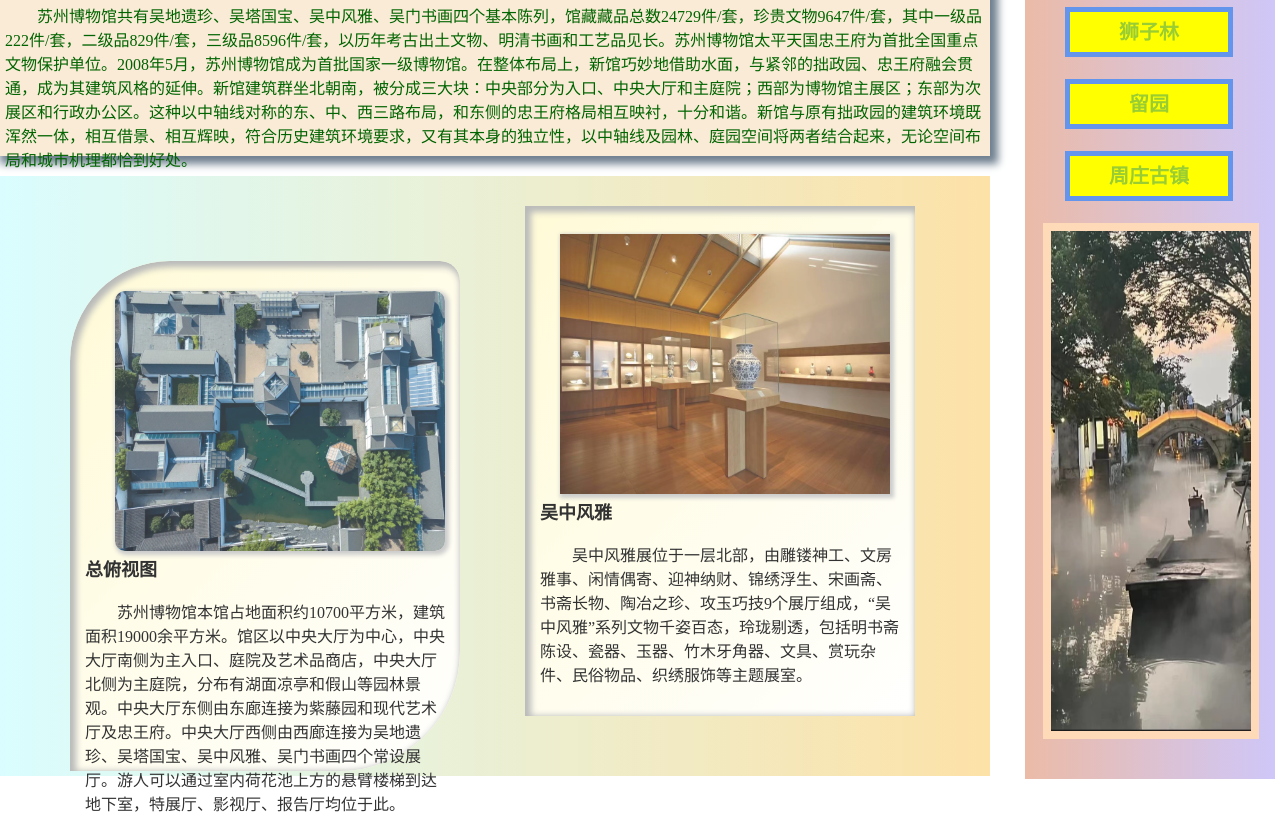
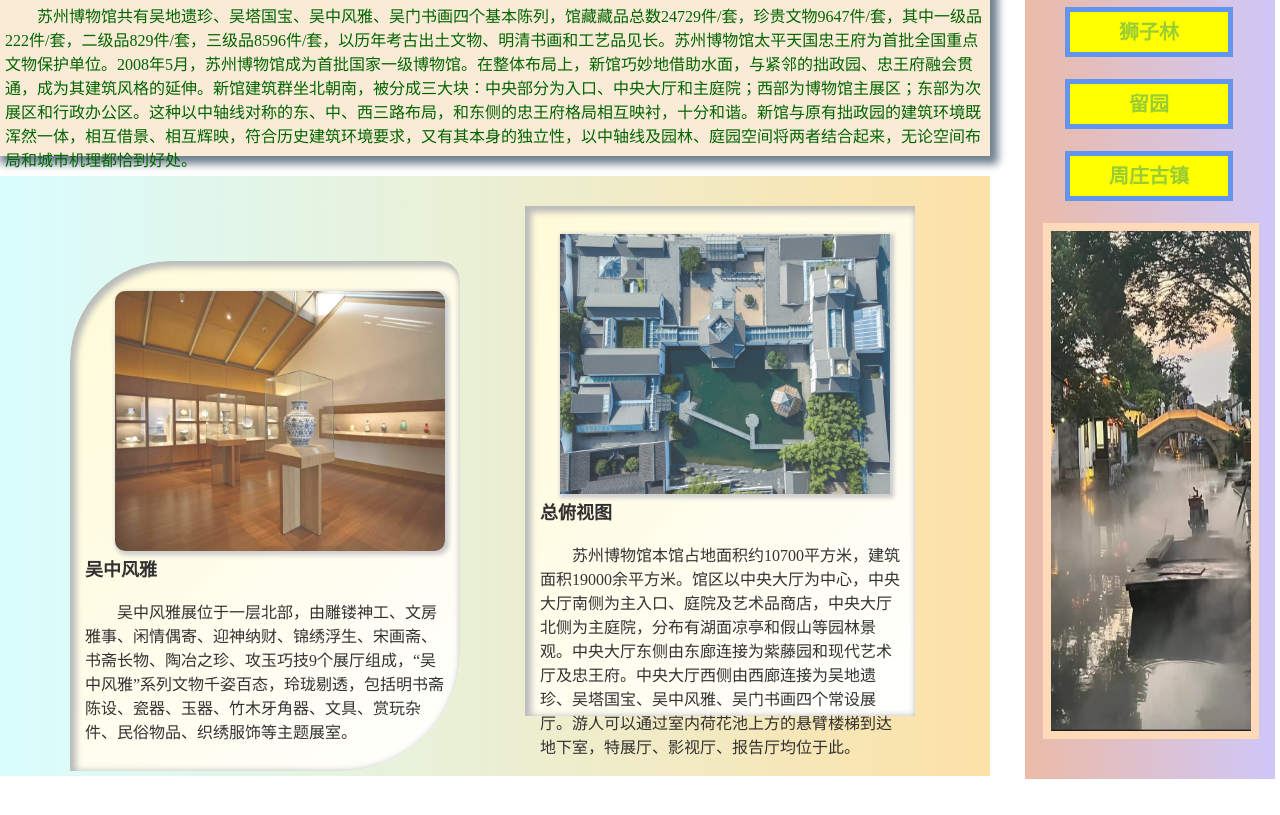
Before and after one commit to chcccchi/chccchi.github.io, a plain HTML site: page 苏州博物馆.html in a window 1280 px wide. Shown: the part 559-1374 px from the top of the page. After the commit the page ends 1338 px from the top, so only its background shows below. Drawn offline with Linux system fonts and the light colour scheme.

Commit message:
Add files via upload

```diff
--- a/苏州博物馆.html
+++ b/苏州博物馆.html
@@ -292,19 +292,20 @@
             </div>
             <div class="body_left_f">
                 <div class="body_left_f_1">
-                    <img class="tt1" src="苏州博物馆2.jpg" />
-                    <h4>总俯视图</h4>
+                    <img class="tt1" src="苏州博物馆3.jpg" />
+                    <h4>吴中风雅</h4>
                     <br />
                     <p class="wz1">
-                        苏州博物馆本馆占地面积约10700平方米，建筑面积19000余平方米。馆区以中央大厅为中心，中央大厅南侧为主入口、庭院及艺术品商店，中央大厅北侧为主庭院，分布有湖面凉亭和假山等园林景观。中央大厅东侧由东廊连接为紫藤园和现代艺术厅及忠王府。中央大厅西侧由西廊连接为吴地遗珍、吴塔国宝、吴中风雅、吴门书画四个常设展厅。游人可以通过室内荷花池上方的悬臂楼梯到达地下室，特展厅、影视厅、报告厅均位于此。
+                        吴中风雅展位于一层北部，由雕镂神工、文房雅事、闲情偶寄、迎神纳财、锦绣浮生、宋画斋、书斋长物、陶冶之珍、攻玉巧技9个展厅组成，“吴中风雅”系列文物千姿百态，玲珑剔透，包括明书斋陈设、瓷器、玉器、竹木牙角器、文具、赏玩杂件、民俗物品、织绣服饰等主题展室。
                     </p>
                 </div>
                 <div class="body_left_f_2">
-                    <img class="tt2" src="苏州博物馆3.jpg" />
-                    <h4>吴中风雅</h4>
+                    <img class="tt2" src="苏州博物馆2.jpg" />
+                    <h4>总俯视图</h4>
                     <br />
                     <p class="wz2">
-                        吴中风雅展位于一层北部，由雕镂神工、文房雅事、闲情偶寄、迎神纳财、锦绣浮生、宋画斋、书斋长物、陶冶之珍、攻玉巧技9个展厅组成，“吴中风雅”系列文物千姿百态，玲珑剔透，包括明书斋陈设、瓷器、玉器、竹木牙角器、文具、赏玩杂件、民俗物品、织绣服饰等主题展室。
+                        苏州博物馆本馆占地面积约10700平方米，建筑面积19000余平方米。馆区以中央大厅为中心，中央大厅南侧为主入口、庭院及艺术品商店，中央大厅北侧为主庭院，分布有湖面凉亭和假山等园林景观。中央大厅东侧由东廊连接为紫藤园和现代艺术厅及忠王府。中央大厅西侧由西廊连接为吴地遗珍、吴塔国宝、吴中风雅、吴门书画四个常设展厅。游人可以通过室内荷花池上方的悬臂楼梯到达地下室，特展厅、影视厅、报告厅均位于此。
+
                     </p>
                 </div>
             </div>
```
